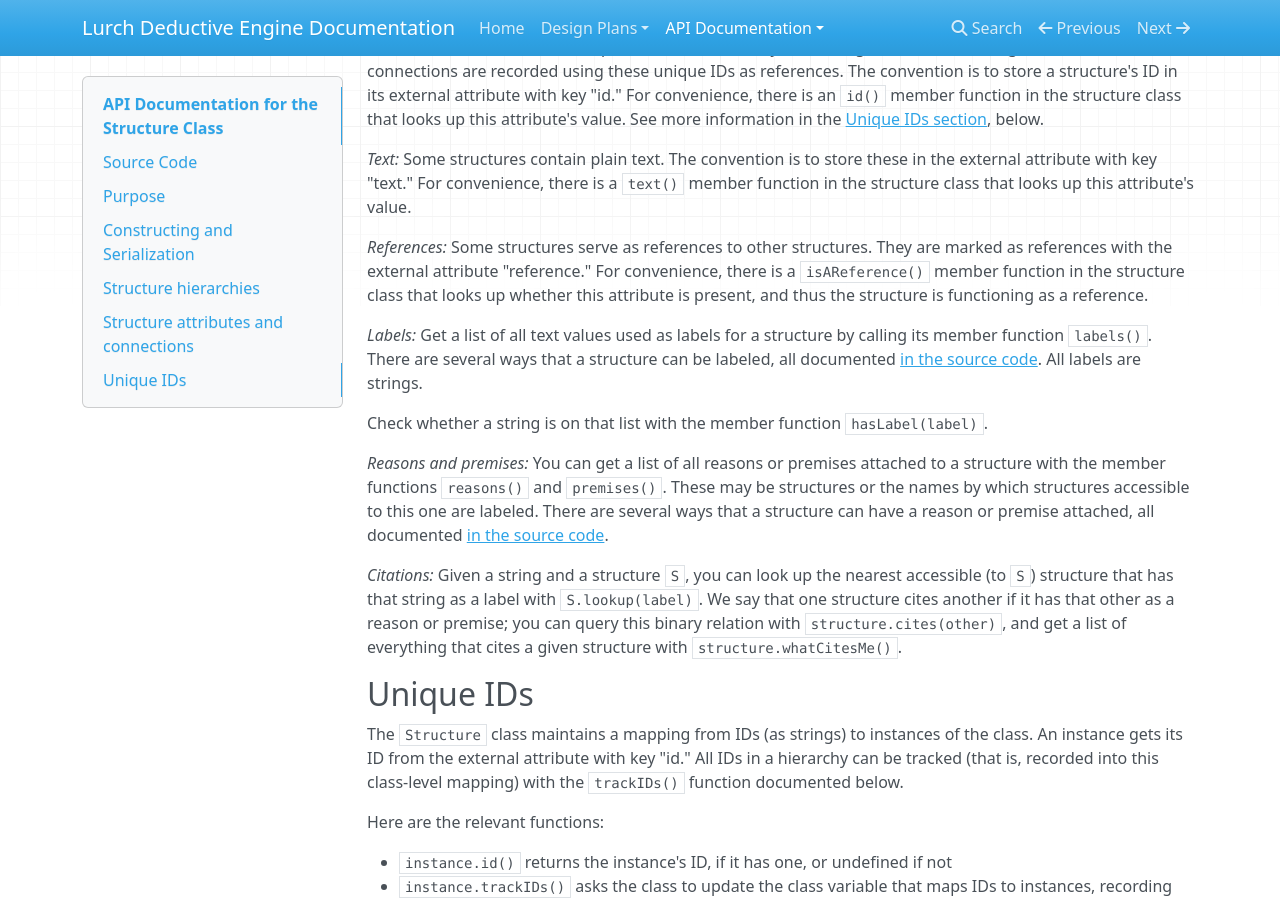
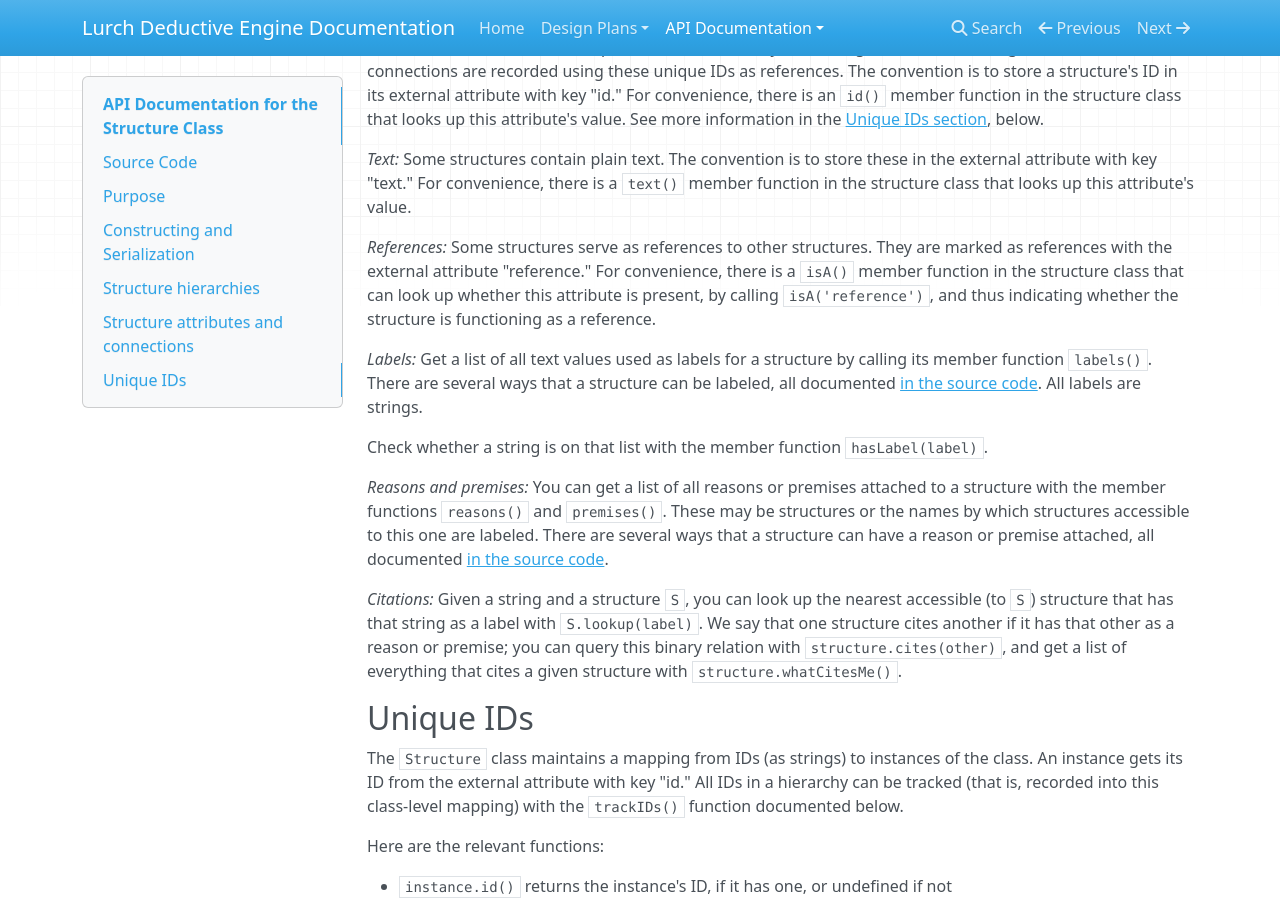
Before and after one commit to lurchmath/lde, an MkDocs documentation site: the page built from docs/api-structures.md, in a window 1280 px wide and 900 px high, scrolled down 4577 px. Built offline with MkDocs 1.6.1, drawn with Linux system fonts in a browser that asks for light colours; nearby versions of some CDN libraries; old or Windows-style settings are respelled for this version of MkDocs.

```diff
--- a/docs/api-structures.md
+++ b/docs/api-structures.md
@@ -270,11 +270,12 @@ these in the external attribute with key "text."  For convenience, there is
 a `text()` member function in the structure class that looks up this
 attribute's value.
 
-*References:*  Some structures serve as references to other structures.
-They are marked as references with the external attribute "reference."  For
-convenience, there is a `isAReference()` member function in the structure
-class that looks up whether this attribute is present, and thus the
-structure is functioning as a reference.
+*References:*  Some structures serve as references to other structures. They
+are marked as references with the external attribute "reference."  For
+convenience, there is a `isA()` member function in the structure class that
+can look up whether this attribute is present, by calling
+`isA('reference')`, and thus indicating whether the structure is
+functioning as a reference.
 
 *Labels:*  Get a list of all text values used as labels for a structure by
 calling its member function `labels()`.  There are several ways that a
```
Also changed, not shown: site/api-structures/index.html, site/index.html, site/search/search_index.json.
